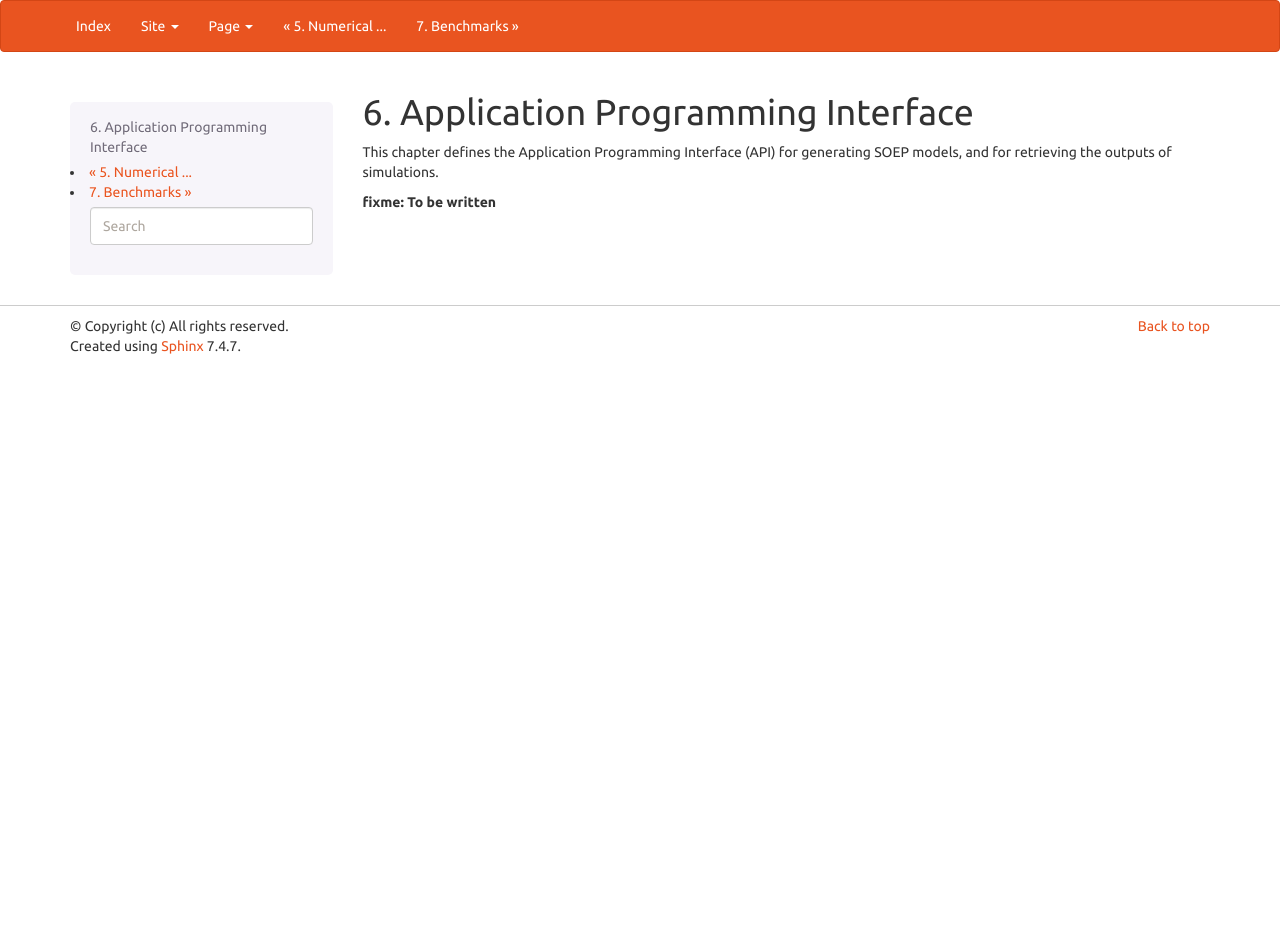
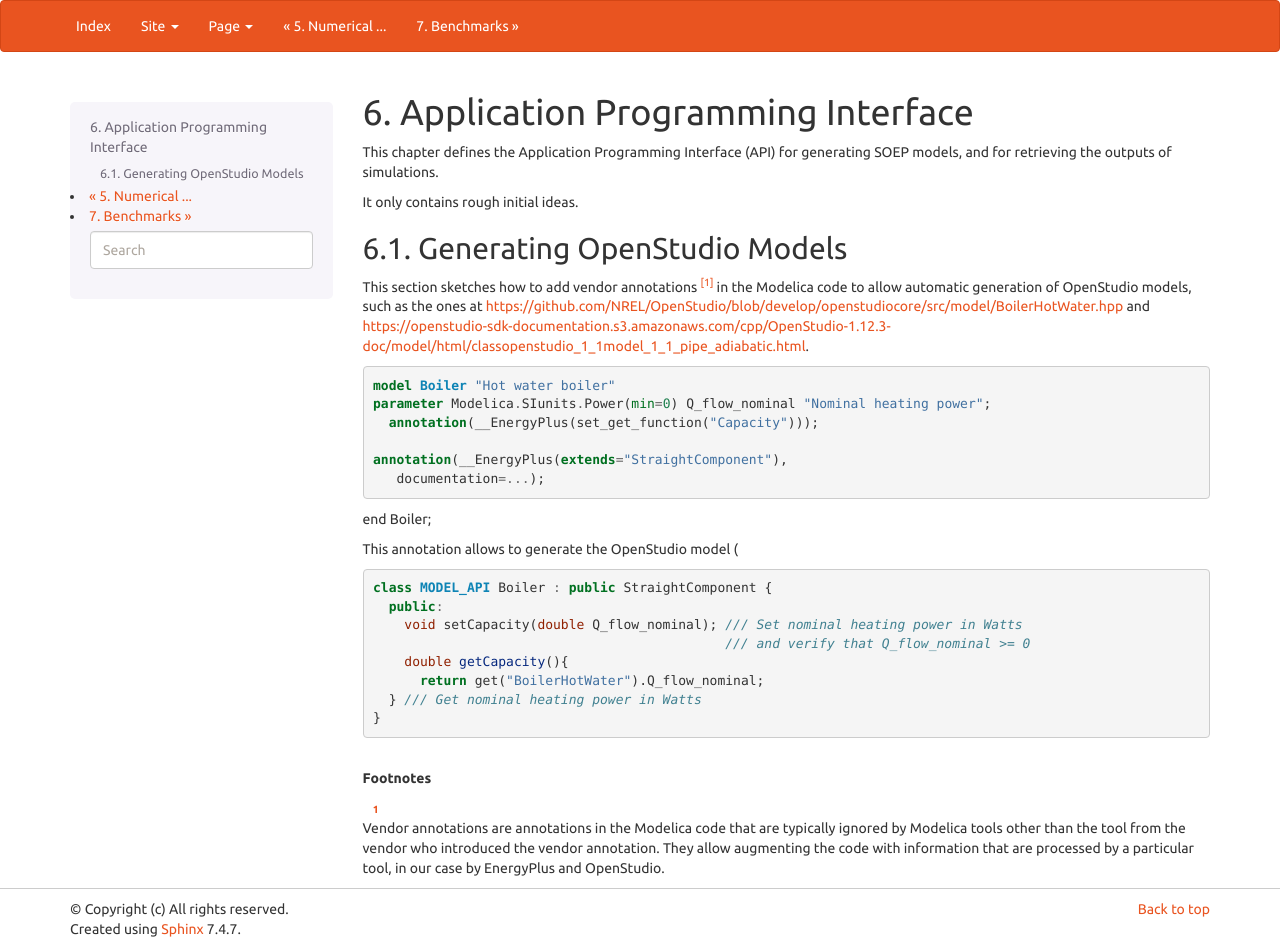
Before and after one commit to lbl-srg/soep, a Sphinx documentation site: the page built from doc/design/source/api.rst, in a window 1280 px wide. Built offline with Sphinx 7.4.7, drawn with Linux system fonts in a browser that asks for light colours; before the commit the page ends 900 px from its top, so only the background shows below that.

Commit message:
Added code generation

```diff
--- a/doc/design/source/api.rst
+++ b/doc/design/source/api.rst
@@ -4,4 +4,49 @@ Application Programming Interface
 This chapter defines the Application Programming Interface (API)
 for generating SOEP models, and for retrieving the outputs of simulations.
 
-**fixme: To be written**
+It only contains rough initial ideas.
+
+Generating OpenStudio Models
+^^^^^^^^^^^^^^^^^^^^^^^^^^^^
+
+This section sketches how to add vendor annotations [#ven_ann]_ in the Modelica code
+to allow automatic generation of OpenStudio models, such as the ones at
+https://github.com/NREL/OpenStudio/blob/develop/openstudiocore/src/model/BoilerHotWater.hpp and
+https://openstudio-sdk-documentation.s3.amazonaws.com/cpp/OpenStudio-1.12.3-doc/model/html/classopenstudio_1_1model_1_1_pipe_adiabatic.html.
+
+
+
+.. code-block:: modelica
+
+  model Boiler "Hot water boiler"
+  parameter Modelica.SIunits.Power(min=0) Q_flow_nominal "Nominal heating power";
+    annotation(__EnergyPlus(set_get_function("Capacity")));
+
+  annotation(__EnergyPlus(extends="StraightComponent"),
+     documentation=...);
+
+end Boiler;
+
+
+This annotation allows to generate the OpenStudio model
+(
+
+.. code-block:: C++
+
+   class MODEL_API Boiler : public StraightComponent {
+     public:
+       void setCapacity(double Q_flow_nominal); /// Set nominal heating power in Watts
+                                                /// and verify that Q_flow_nominal >= 0
+       double getCapacity(){
+         return get("BoilerHotWater").Q_flow_nominal;
+     } /// Get nominal heating power in Watts
+   }
+
+.. rubric:: Footnotes
+
+.. [#ven_ann] Vendor annotations are annotations in the Modelica code that are
+              typically ignored by Modelica tools other than the tool from
+              the vendor who introduced the vendor annotation.
+              They allow augmenting the code with information
+              that are processed by a particular tool,
+              in our case by EnergyPlus and OpenStudio.
```
